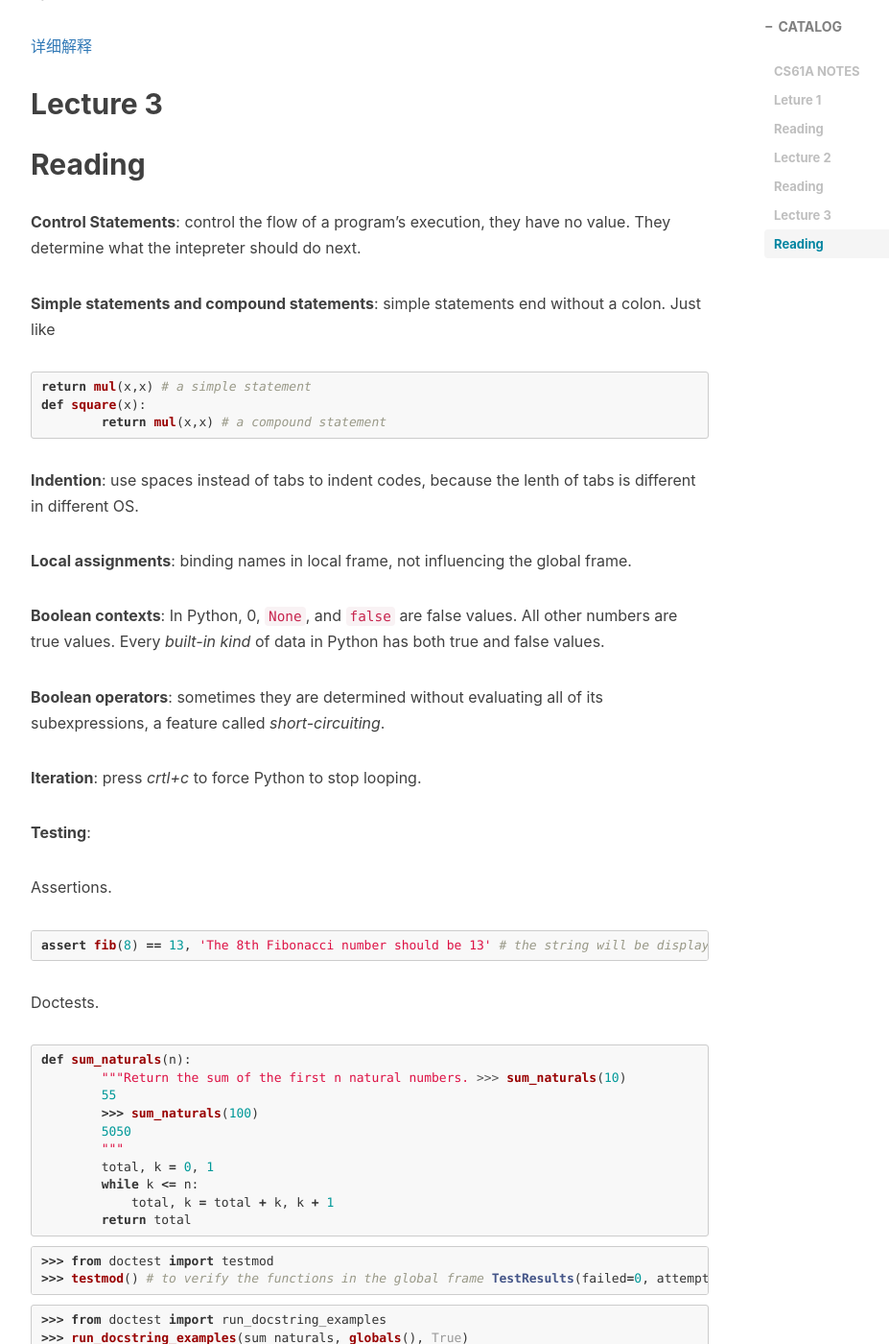
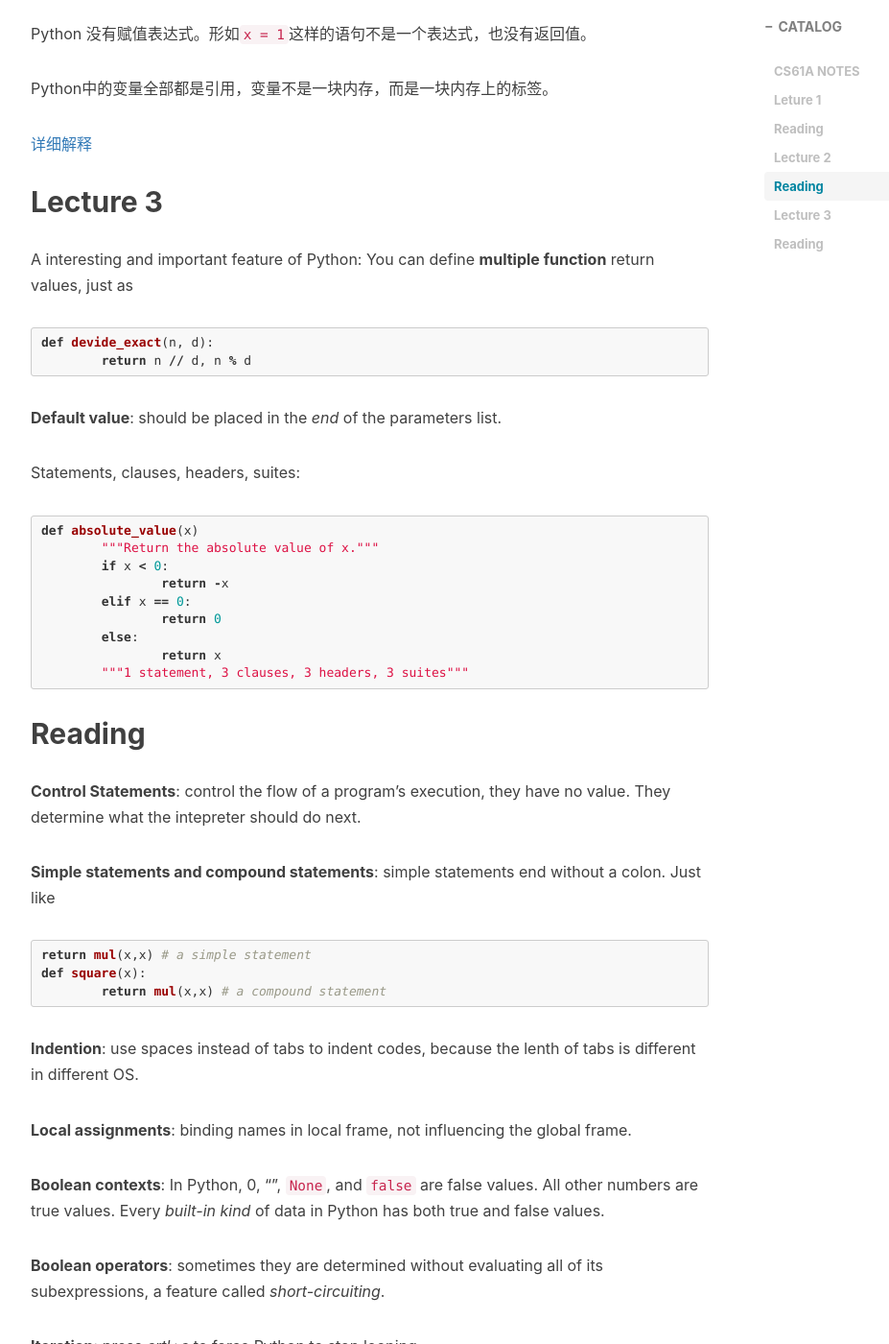
Before and after one commit to lichanghao/lichanghao.github.io.old, a Jekyll site: the page built from _posts/2017-04-15-CS61A NOTES.md, in a window 1280 px wide and 1400 px high, scrolled down 3194 px. Shown: the whole window at 96% size, without its empty margins (233-1160 px from the left). Built offline with Jekyll 4.4.1, drawn with Linux system fonts in a browser that asks for light colours; nearby versions of some CDN libraries; comment, search, counter and statistics services are not loaded; some of the changed text lies outside the part shown.

Commit message:
2017-4-15

````diff
--- a/_posts/2017-04-15-CS61A NOTES.md
+++ b/_posts/2017-04-15-CS61A NOTES.md
@@ -11,8 +11,11 @@
 ---
 
 # CS61A NOTES
+* [Lecture 1](#1)
+* [Lecture 2](#2)
+* [Lecture 3](#3)
 
-## Leture 1
+<h2 id="1">Leture 1</h2>
 *The introduction to this course and other notions*
 
 T**he ability to explain things** to other people is important and what you will learn from your university.
@@ -41,7 +44,7 @@
 3. Check your assumptions
 4. Consult others
 
-## Lecture 2
+<h2 id="2">Lecture 2</h2>
 *Some base features and concepts of Python*
 
 **Built-in functions**, **Modules**, Types of expressions
@@ -99,8 +102,30 @@
 
 [详细解释](https://my.oschina.net/leejun2005/blog/145911)
 
-## Lecture 3
+<h2 id="3">Lecture 3</h2>
 
+A interesting and important feature of Python: You can define **multiple function** return values, just as
+
+```python
+def devide_exact(n, d):
+	return n // d, n % d
+```
+
+**Default value**: should be placed in the *end* of the parameters list.
+
+Statements, clauses, headers, suites:
+
+```python
+def absolute_value(x)
+	"""Return the absolute value of x."""
+	if x < 0:
+		return -x
+	elif x == 0:
+		return 0
+	else:
+		return x
+	"""1 statement, 3 clauses, 3 headers, 3 suites"""
+```
 
 ## Reading
 
@@ -119,7 +144,7 @@
 
 **Local assignments**: binding names in local frame, not influencing the global frame.
 
-**Boolean contexts**: In Python, 0, `None`, and `false` are false values. All other numbers are true values. Every *built-in kind* of data in Python has both true and false values.
+**Boolean contexts**: In Python, 0, "", `None`, and `false` are false values. All other numbers are true values. Every *built-in kind* of data in Python has both true and false values.
 
 **Boolean operators**: sometimes they are determined without evaluating all of its subexpressions, a feature called *short-circuiting*.
 
@@ -175,3 +200,5 @@
 When writing Python in files, all doctests in a file can be run by starting Python with the doctest command line option:
 
 ```python3 -m doctest <python_source_file>```
+
+The key to effective testing is to write and run tests immediately after implementing new functions.
````
